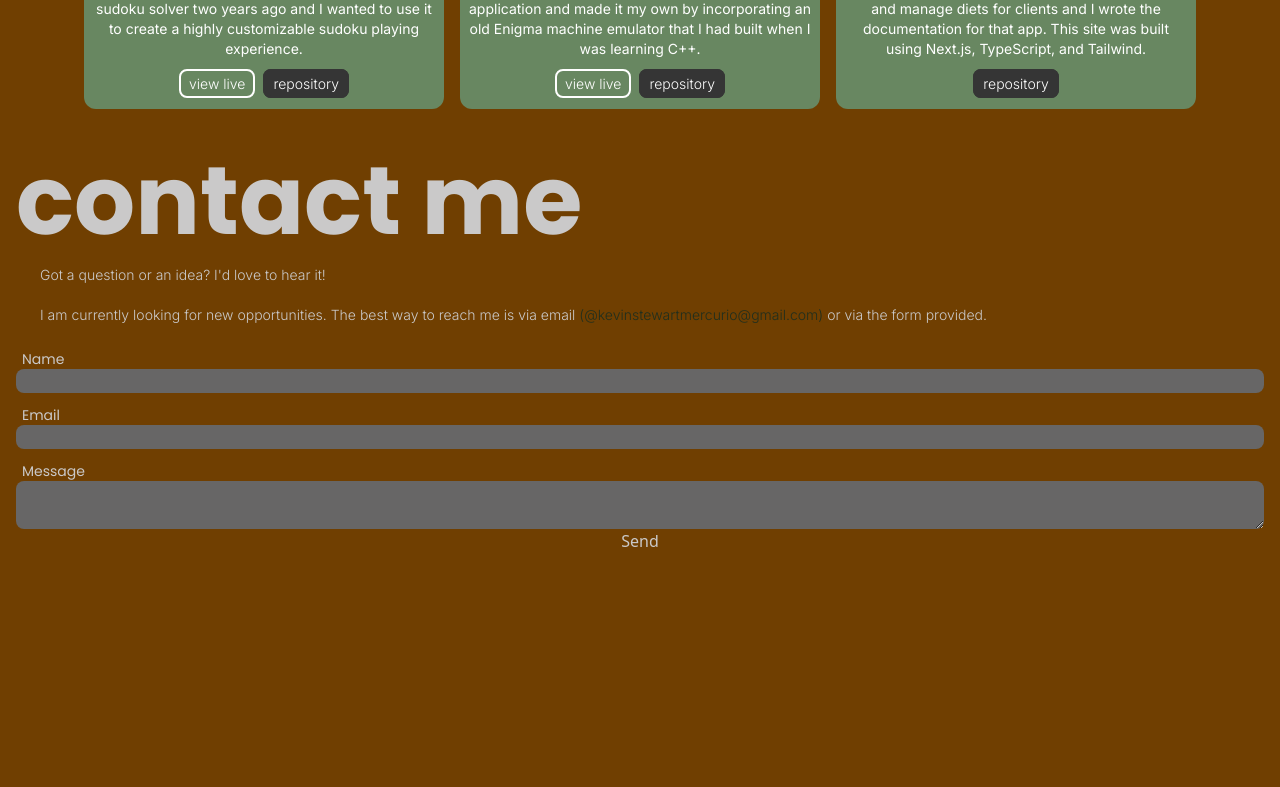
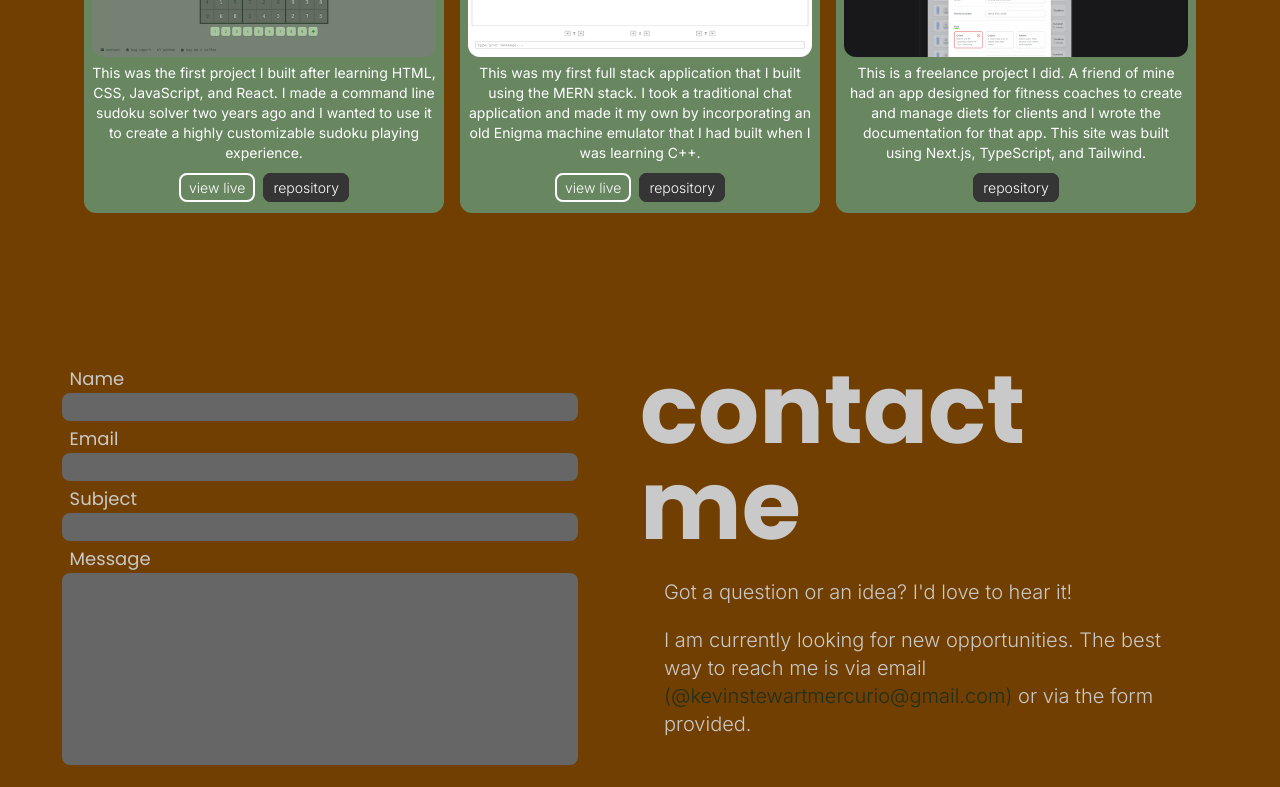
Before and after one commit to kevinstewartmercurio/portfolio, a Next.js app: page / in a window 1280 px wide. Shown: the part 2300-3087 px from the top of the page. Built offline with nearby package versions, Linux system fonts and the light colour scheme.

Commit message:
contact section now responsive

```diff
--- a/src/components/Bio.jsx
+++ b/src/components/Bio.jsx
@@ -6,12 +6,12 @@ import codeReview from "../../public/undraw_code_review.png"
 export function Bio() {
     return (
         <>
-            <div className="bg-[#212f1d] w-full h-max py-8 flex flex-col">
+            <div className="bg-[#212f1d] w-full h-max pt-8 pb-32 flex flex-col">
                 <div className="text-[#cac9c9] h-max pl-4 md:pl-12 lg:pl-20 pr-3 md:pr-10 lg:pr-20 pt-7 pb-4">
                     <h1 className="font-['Poppins'] text-5xl md:text-7xl lg:text-8xl font-bold">
                         about me
                     </h1>
-                    <div className="mt-4 pl-6 md:pl-10 lg:pl-16 font-['Inter'] text-sm md:text-base lg:text-xl font-light">
+                    <div className="mt-6 pl-6 md:pl-10 lg:pl-16 font-['Inter'] text-sm md:text-base lg:text-xl font-light">
                         <p>
                             I recently graduated from Swarthmore College, where
                             I double majored in Mathematics and Computer
--- a/src/components/Contact.jsx
+++ b/src/components/Contact.jsx
@@ -3,12 +3,12 @@ import { Form } from "@/components/Form"
 export function Contact() {
     return (
         <>
-            <div className="bg-[#703f01] w-full h-[800px]">
-                <div className="text-[#cac9c9] h-max pl-4 pr-3 pt-7 pb-4">
+            <div className="bg-[#703f01] w-full h-max pt-32 pb-32 flex flex-col md:flex-row-reverse">
+                <div className="text-[#cac9c9] md:w-1/2 pl-4 md:pl-0 pr-3 md:pr-10 lg:pr-20 my-auto pt-7 md:pt-0 pb-4 md:pb-20">
                     <h1 className="font-['Poppins'] text-5xl md:text-7xl lg:text-8xl font-bold">
                         contact me
                     </h1>
-                    <div className="mt-4 pl-6 font-['Inter'] text-sm font-light">
+                    <div className="mt-6 pl-6 md:pl-6 font-['Inter'] text-sm md:text-base lg:text-xl font-light">
                         <p>
                             Got a question or an idea? I'd love to hear it!
                         </p>
@@ -21,13 +21,15 @@ export function Contact() {
                                     window.open("mailto:kevinstewartmercurio@gmail.com")
                                 }}
                             >
-                                (@kevinstewartmercurio@gmail.com)&nbsp;
+                                (@kevinstewartmercurio@gmail.com)
                             </button>
-                            or via the form provided.
+                            &nbsp;or via the form provided.
                         </p>
                     </div>
                 </div>
-                <Form />
+                <div className="md:w-1/2">
+                    <Form/>
+                </div>
             </div>
         </>
     )
--- a/src/components/Form.jsx
+++ b/src/components/Form.jsx
@@ -21,34 +21,48 @@ export function Form() {
                 ref={form}
                 onSubmit={sendEmail}
                 autoComplete="off"
-                className="text-[#cac9c9] mt-2 px-4 flex flex-col"
+                className="text-[#cac9c9] w-full mt-2 px-4 flex flex-col"
             >
-                <label className="pl-1.5 font-['Poppins'] text-sm">
+                <label className="w-[282px] xxs:w-[337px] xs:w-[387px] md:w-[85%] mx-auto pl-2 font-['Poppins'] text-sm md:text-base lg:text-lg">
                     Name
                 </label>
                 <input
                     type="text"
                     name="name"
-                    className="bg-[#676666] mb-3 rounded-lg focus-visible:outline-none"
+                    required
+                    className="bg-[#676666] w-[282px] xxs:w-[337px] xs:w-[387px] md:w-[85%] mx-auto mb-1 pl-2 rounded-lg text-sm md:text-base lg:text-lg focus-visible:outline-none"
                 />
-                <label className="pl-1.5 font-['Poppins'] text-sm">
+                <label className="w-[282px] xxs:w-[337px] xs:w-[387px] md:w-[85%] mx-auto pl-2 font-['Poppins'] text-sm md:text-base lg:text-lg">
                     Email
                 </label>
                 <input
                     type="email"
                     name="email"
-                    className="bg-[#676666] mb-3 rounded-lg focus-visible:outline-none"
+                    required
+                    className="bg-[#676666] w-[282px] xxs:w-[337px] xs:w-[387px] md:w-[85%] mx-auto mb-1 pl-2 rounded-lg text-sm md:text-base lg:text-lg focus-visible:outline-none"
                 />
-                <label className="pl-1.5 font-['Poppins'] text-sm">
+                <label className="w-[282px] xxs:w-[337px] xs:w-[387px] md:w-[85%] mx-auto pl-2 font-['Poppins'] text-sm md:text-base lg:text-lg">
+                    Subject
+                </label>
+                <input
+                    type="text"
+                    name="subject"
+                    required
+                    className="bg-[#676666] w-[282px] xxs:w-[337px] xs:w-[387px] md:w-[85%] mx-auto mb-1 pl-2 rounded-lg text-sm md:text-base lg:text-lg focus-visible:outline-none"
+
+                />
+                <label className="w-[282px] xxs:w-[337px] xs:w-[387px] md:w-[85%] mx-auto pl-2 font-['Poppins'] text-sm md:text-base lg:text-lg">
                     Message
                 </label>
                 <textarea
                     name="message"
-                    className="bg-[#676666] rounded-lg focus-visible:outline-none"
+                    required
+                    className="bg-[#676666] w-[282px] xxs:w-[337px] xs:w-[387px] md:w-[85%] h-32 md:h-48 mx-auto pl-2 rounded-lg text-sm md:text-base lg:text-lg focus-visible:outline-none resize-none"
                 />
                 <input
                     type="submit"
-                    value="Send"
+                    value="Submit"
+                    className="bg-[#0a5e18] w-max mx-auto mt-6 px-3 py-[3px] rounded-lg text-sm md:text-base lg:text-lg cursor-pointer hover:bg-[#085715]"
                 />
             </form>
         </>
```
